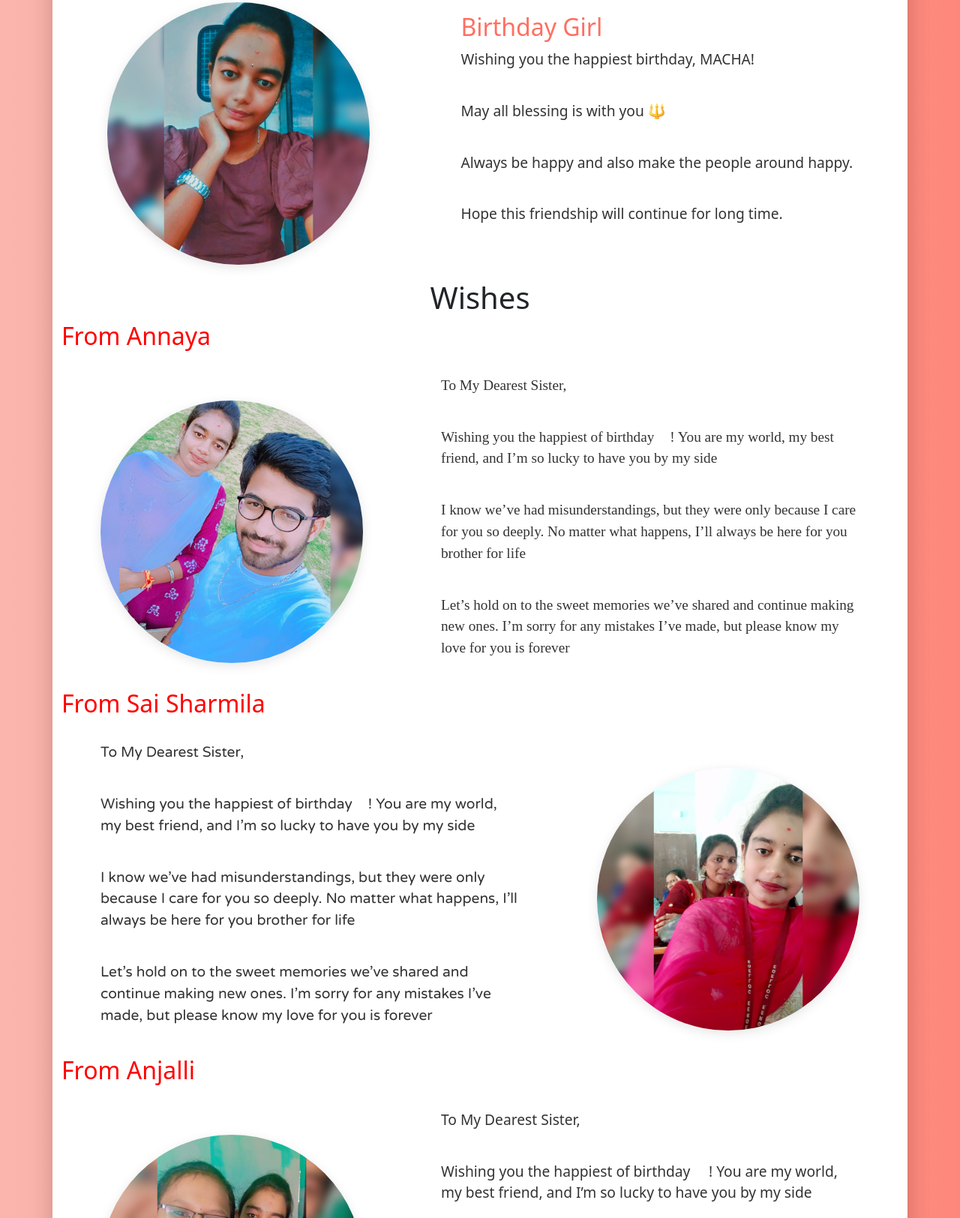
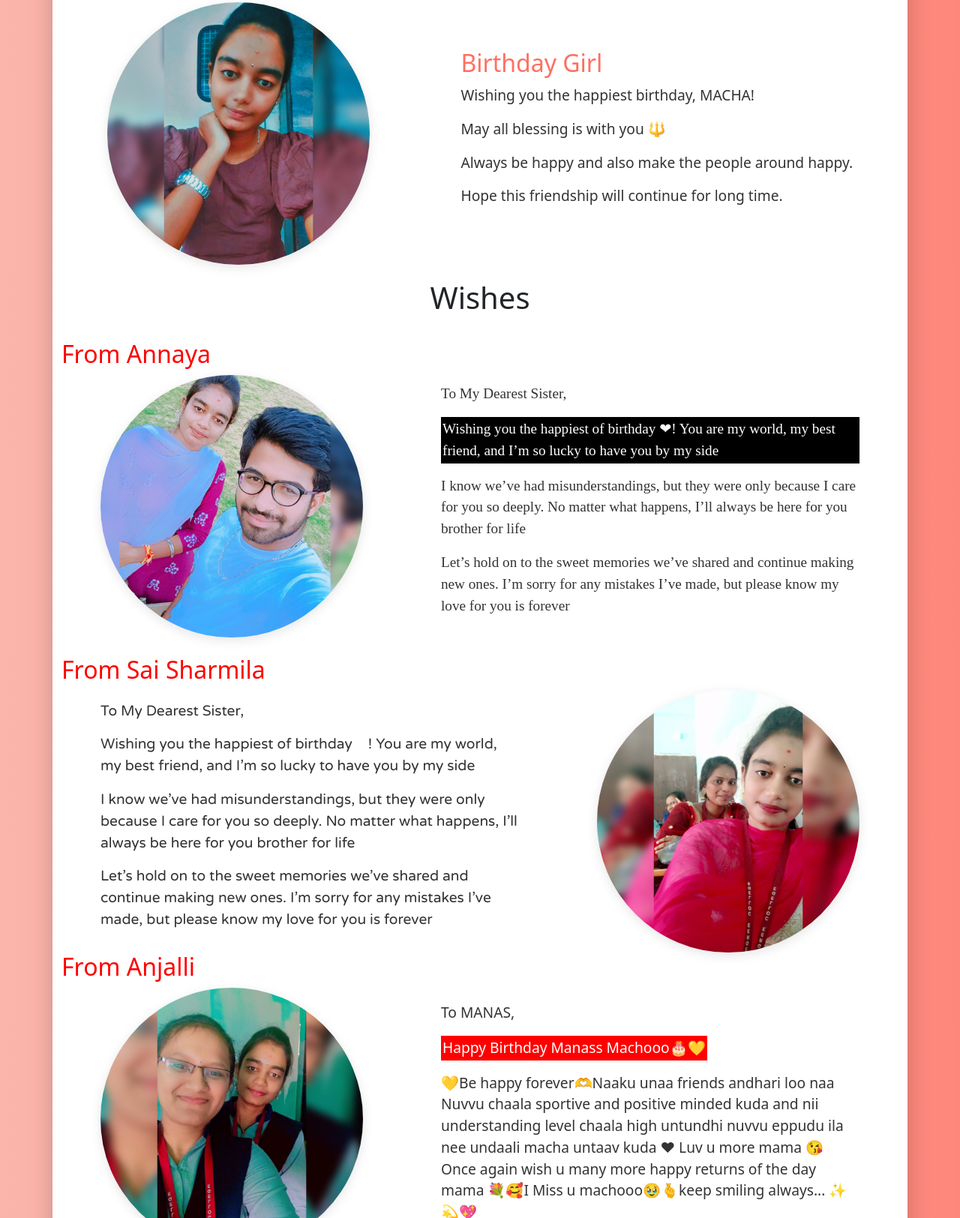
Before and after one commit to Sagar-devs/machabirthday, a plain HTML site: page index.html in a window 1280 px wide. Shown: the part 1176-2800 px from the top of the page at 75% size. Drawn offline with nearby package versions, Linux system fonts and the light colour scheme; a web font is replaced by a local one.

Commit message:
Update index.html

```diff
--- a/index.html
+++ b/index.html
@@ -11,29 +11,33 @@
 </head>
 <body>
 
-        <div id="carouselExampleIndicators" class="carousel slide" data-bs-ride="carousel">
+        <div id="carouselExampleIndicators" class="carousel slide slider" data-bs-ride="carousel">
             <div class="carousel-indicators">
                 <button type="button" data-bs-target="#carouselExampleIndicators" data-bs-slide-to="0" class="active" aria-current="true" aria-label="Slide 1"></button>
                 <button type="button" data-bs-target="#carouselExampleIndicators" data-bs-slide-to="1" aria-label="Slide 2"></button>
                 <button type="button" data-bs-target="#carouselExampleIndicators" data-bs-slide-to="2" aria-label="Slide 3"></button>
                 <button type="button" data-bs-target="#carouselExampleIndicators" data-bs-slide-to="3" aria-label="Slide 4"></button>
                 <button type="button" data-bs-target="#carouselExampleIndicators" data-bs-slide-to="4" aria-label="Slide 5"></button>
+                <button type="button" data-bs-target="#carouselExampleIndicators" data-bs-slide-to="5" aria-label="Slide 6"></button>
             </div>
             <div class="carousel-inner">
                 <div class="carousel-item active">
-                    <img src="images/scrool pho1.jpg" class="d-block w-100" alt="...">
+                    <img src="images/scrool pho1.jpg" class="d-block w-100" alt="Photo 1">
                 </div>
                 <div class="carousel-item">
-                    <img src="images/scrool sai.jpg" class="d-block w-100" alt="...">
+                    <img src="images/scrool sai.jpg" class="d-block w-100" alt="Sai">
                 </div>
                 <div class="carousel-item">
-                    <img src="images/scrool sathwik.jpg" class="d-block w-100" alt="...">
+                    <img src="images/scrool sathwik.jpg" class="d-block w-100" alt="Sathwik">
                 </div>
                 <div class="carousel-item">
-                    <img src="images/scrool anjali.jpg" class="d-block w-100" alt="...">
+                    <img src="images/scrool anjali.jpg" class="d-block w-100" alt="Anjalli">
                 </div>
                 <div class="carousel-item">
-                    <img src="images/scrool sai manas.jpg" class="d-block w-100" alt="...">
+                    <img src="images/scrool sai manasa.jpg" class="d-block w-100" alt="Sai Manasa">
+                </div>
+                <div class="carousel-item">
+                    <img src="images/scrool manasa sai anjalli.jpg" class="d-block w-100" alt="Sai Manasa Anjalli">
                 </div>
             </div>
             <button class="carousel-control-prev" type="button" data-bs-target="#carouselExampleIndicators" data-bs-slide="prev">
@@ -60,49 +64,48 @@
             </div>
             <div class="message">
                 <h1>Birthday Girl</h1>
-                <p>Wishing you the happiest birthday, MACHA!</p><br>
-                <p>May all blessing is with you 🔱</p><br>
-                <p>Always be happy and also make the people around happy.</p><br>
-                <p>Hope this friendship will continue for long time.</p><br>
+                <p>Wishing you the happiest birthday, MACHA!</p>
+                <p>May all blessing is with you 🔱</p>
+                <p>Always be happy and also make the people around happy.</p>
+                <p>Hope this friendship will continue for long time.</p>
             </div>
         </div>
 
         <div class="wiseFromFriends">
-            <h1 style="text-align: center;">Wishes</h1>
-            <h3 style="color: red; font-size: 2rem;">From Annaya</h3><br>
+            <h1 style="text-align: center;">Wishes</h1><br>
+            <h3 style="color: red; font-size: 2rem;">From Annaya</h3>
             <div class="sathwikWishesAndImage">
                 <div class="wishesImage">
                     <img src="images/sathwik.jpg" alt="">
                 </div>
                 <div class="textWishes sathwik">
-                    <p>To My Dearest Sister,</p><br>
-                    <p>Wishing you the happiest of birthday <span style="color: white;">❤</span>! You are my world, my best friend, and I’m so lucky to have you by my side</p><br>
-                    <p>I know we’ve had misunderstandings, but they were only because I care for you so deeply. No matter what happens, I’ll always be here for you brother for life</p><br>
-                    <p>Let’s hold on to the sweet memories we’ve shared and continue making new ones. I’m sorry for any mistakes I’ve made, but please know my love for you is forever</p><br>
+                    <p>To My Dearest Sister,</p>
+                    <p style="background-color: black; color: white; padding: 2px; width: fit-content;">Wishing you the happiest of birthday <span style="color: white;">❤</span>! You are my world, my best friend, and I’m so lucky to have you by my side</p>
+                    <p>I know we’ve had misunderstandings, but they were only because I care for you so deeply. No matter what happens, I’ll always be here for you brother for life</p>
+                    <p>Let’s hold on to the sweet memories we’ve shared and continue making new ones. I’m sorry for any mistakes I’ve made, but please know my love for you is forever</p>
                 </div>
-            </div>
-            <h3 style="color: red; font-size: 2rem;">From Sai Sharmila</h3><br>
+            </div><br>
+            <h3 style="color: red; font-size: 2rem;">From Sai Sharmila</h3>
             <div class="sathwikWishesAndImage">
                 <div class="textWishes sai">
-                    <p>To My Dearest Sister,</p><br>
-                    <p>Wishing you the happiest of birthday <span style="color: white;">❤</span>! You are my world, my best friend, and I’m so lucky to have you by my side</p><br>
-                    <p>I know we’ve had misunderstandings, but they were only because I care for you so deeply. No matter what happens, I’ll always be here for you brother for life</p><br>
-                    <p>Let’s hold on to the sweet memories we’ve shared and continue making new ones. I’m sorry for any mistakes I’ve made, but please know my love for you is forever</p><br>
+                    <p>To My Dearest Sister,</p>
+                    <p>Wishing you the happiest of birthday <span style="color: white;">❤</span>! You are my world, my best friend, and I’m so lucky to have you by my side</p>
+                    <p>I know we’ve had misunderstandings, but they were only because I care for you so deeply. No matter what happens, I’ll always be here for you brother for life</p>
+                    <p>Let’s hold on to the sweet memories we’ve shared and continue making new ones. I’m sorry for any mistakes I’ve made, but please know my love for you is forever</p>
                 </div>
                 <div class="wishesImage">
                     <img src="images/sai.jpg" alt="">
                 </div>
             </div>
-            <h3 style="color: red; font-size: 2rem;">From Anjalli</h3><br>
+            <h3 style="color: red; font-size: 2rem;">From Anjalli</h3>
             <div class="sathwikWishesAndImage">
                 <div class="wishesImage">
                     <img src="images/anjalli.jpg" alt="">
                 </div>
-                <div class="textWishes">
-                    <p>To My Dearest Sister,</p><br>
-                    <p>Wishing you the happiest of birthday <span style="color: white;">❤</span>! You are my world, my best friend, and I’m so lucky to have you by my side</p><br>
-                    <p>I know we’ve had misunderstandings, but they were only because I care for you so deeply. No matter what happens, I’ll always be here for you brother for life</p><br>
-                    <p>Let’s hold on to the sweet memories we’ve shared and continue making new ones. I’m sorry for any mistakes I’ve made, but please know my love for you is forever</p><br>
+                <div class="textWishes anjalli">
+                    <p>To MANAS,</p>
+                    <p style="background-color: red; color: white; padding: 2px; width: fit-content;">Happy Birthday Manass Machooo🎂💛</p>
+                    <p>💛Be happy forever🫶Naaku unaa friends andhari loo naa Nuvvu chaala sportive and positive minded kuda and nii understanding level chaala high untundhi nuvvu eppudu ila nee undaali macha untaav kuda ♥ Luv u more mama 😘 Once again wish u many more happy returns of the day mama 💐🥰I Miss u machooo🥹🫰keep smiling always... ✨💫💖</p>
                 </div>
             </div>
         </div>
```
